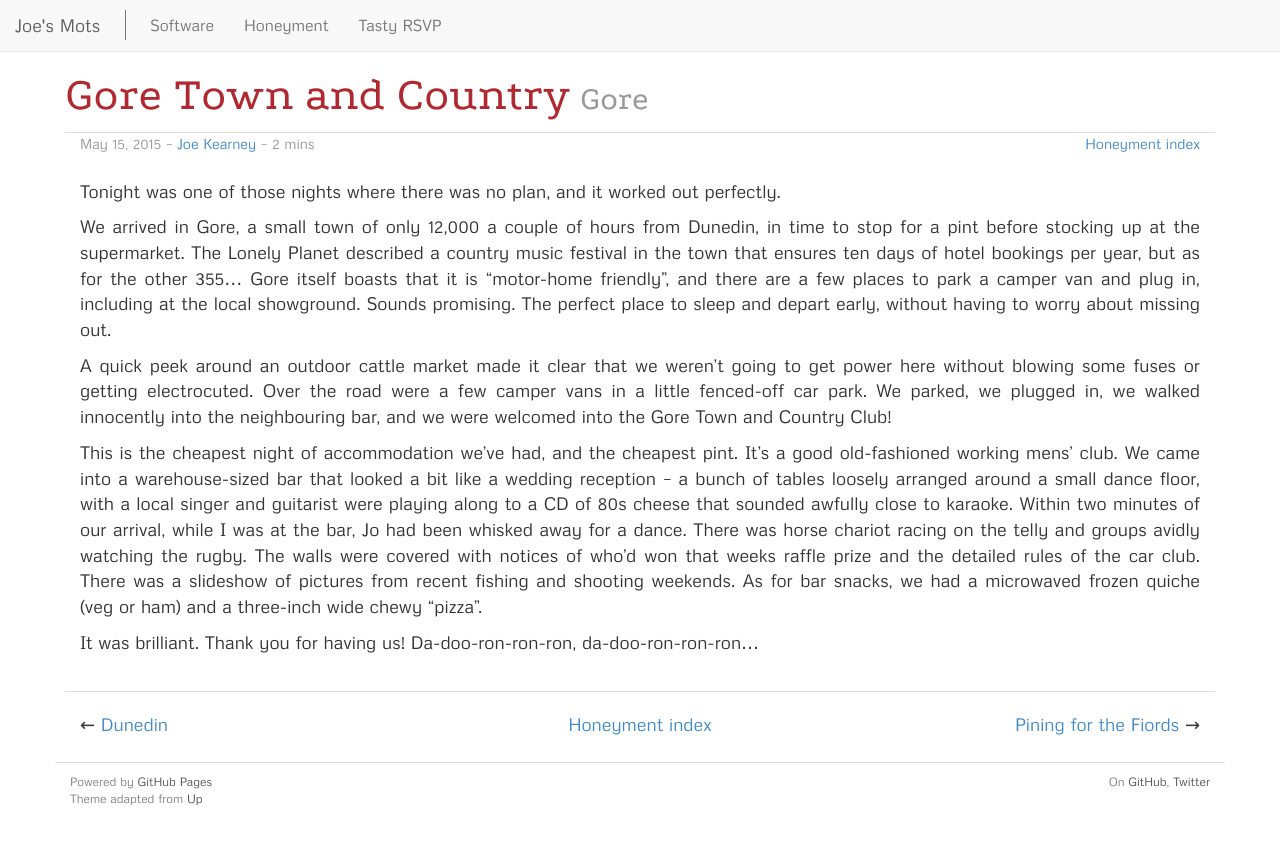
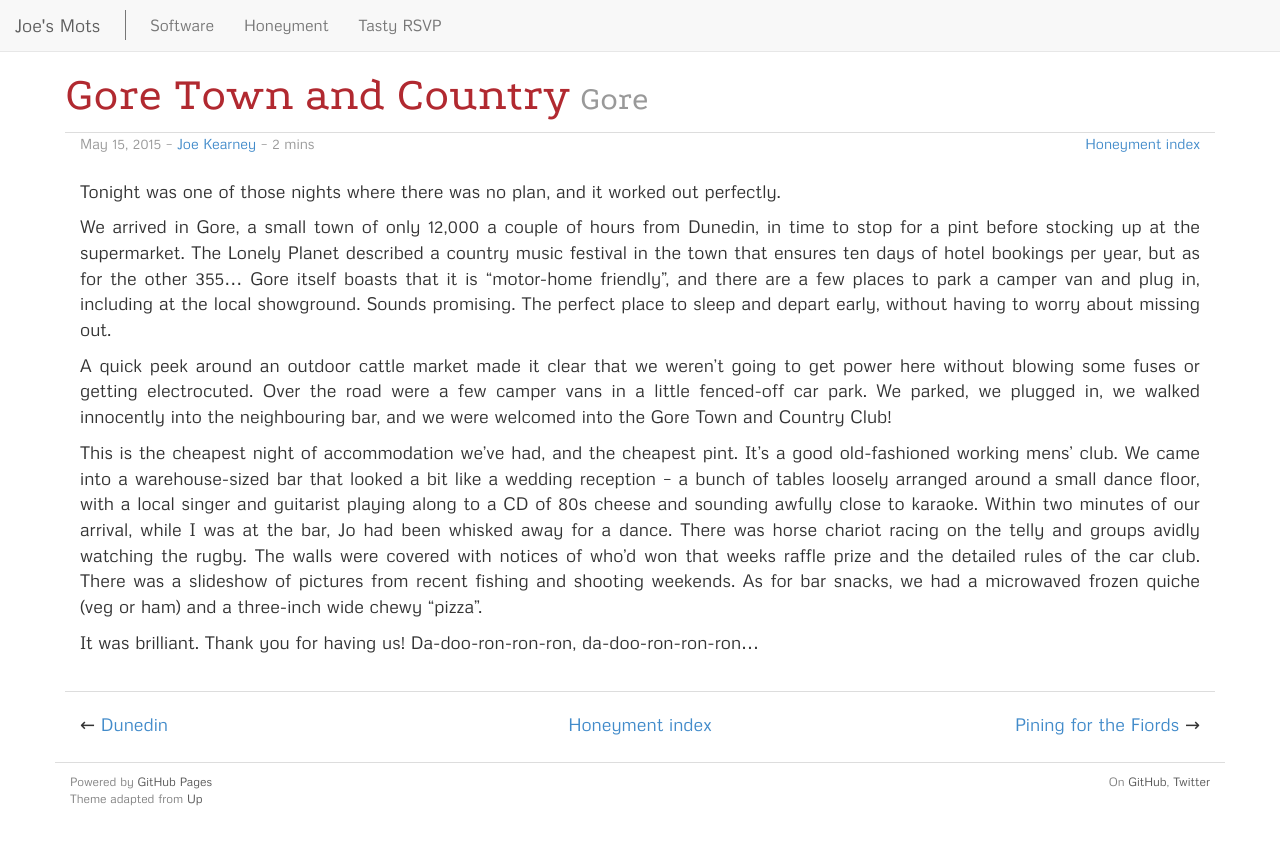
Before and after one commit to joekearney/joekearney.github.io, a Jekyll site: the page built from _posts/honeyment/2015-05-15-gore-town-and-country.md, in a window 1280 px wide. Shown: the top 845 px of the page. Built offline with Jekyll 4.4.1, drawn with Linux system fonts in a browser that asks for light colours.

Commit message:
remove stray word

```diff
--- a/_posts/honeyment/2015-05-15-gore-town-and-country.md
+++ b/_posts/honeyment/2015-05-15-gore-town-and-country.md
@@ -18,6 +18,6 @@ We arrived in Gore, a small town of only 12,000 a couple of hours from Dunedin,
 
 A quick peek around an outdoor cattle market made it clear that we weren't going to get power here without blowing some fuses or getting electrocuted. Over the road were a few camper vans in a little fenced-off car park. We parked, we plugged in, we walked innocently into the neighbouring bar, and we were welcomed into the Gore Town and Country Club!
 
-This is the cheapest night of accommodation we've had, and the cheapest pint. It's a good old-fashioned working mens' club. We came into a warehouse-sized bar that looked a bit like a wedding reception -- a bunch of tables loosely arranged around a small dance floor, with a local singer and guitarist were playing along to a CD of 80s cheese that sounded awfully close to karaoke. Within two minutes of our arrival, while I was at the bar, Jo had been whisked away for a dance. There was horse chariot racing on the telly and groups avidly watching the rugby. The walls were covered with notices of who'd won that weeks raffle prize and the detailed rules of the car club. There was a slideshow of pictures from recent fishing and shooting weekends. As for bar snacks, we had a microwaved frozen quiche (veg or ham) and a three-inch wide chewy "pizza".
+This is the cheapest night of accommodation we've had, and the cheapest pint. It's a good old-fashioned working mens' club. We came into a warehouse-sized bar that looked a bit like a wedding reception -- a bunch of tables loosely arranged around a small dance floor, with a local singer and guitarist playing along to a CD of 80s cheese and sounding awfully close to karaoke. Within two minutes of our arrival, while I was at the bar, Jo had been whisked away for a dance. There was horse chariot racing on the telly and groups avidly watching the rugby. The walls were covered with notices of who'd won that weeks raffle prize and the detailed rules of the car club. There was a slideshow of pictures from recent fishing and shooting weekends. As for bar snacks, we had a microwaved frozen quiche (veg or ham) and a three-inch wide chewy "pizza".
 
 It was brilliant. Thank you for having us! Da-doo-ron-ron-ron, da-doo-ron-ron-ron...
```
